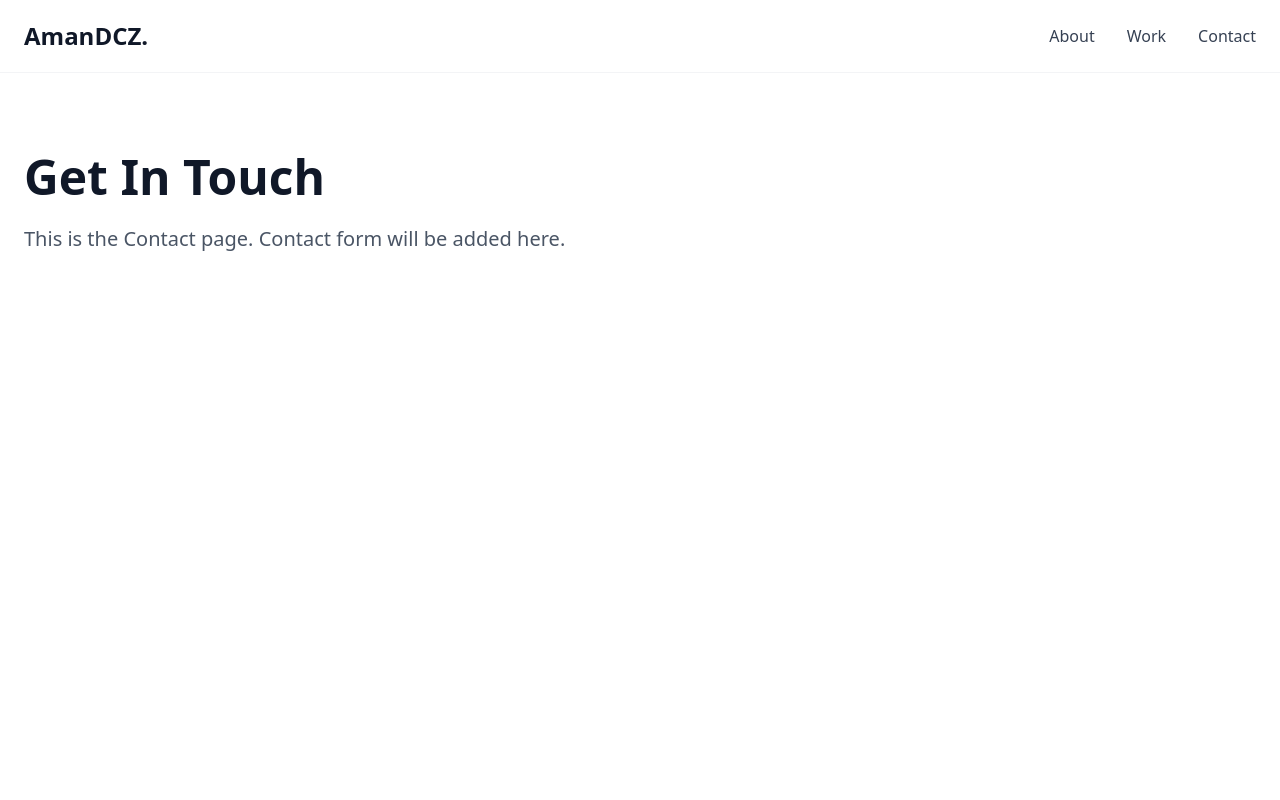
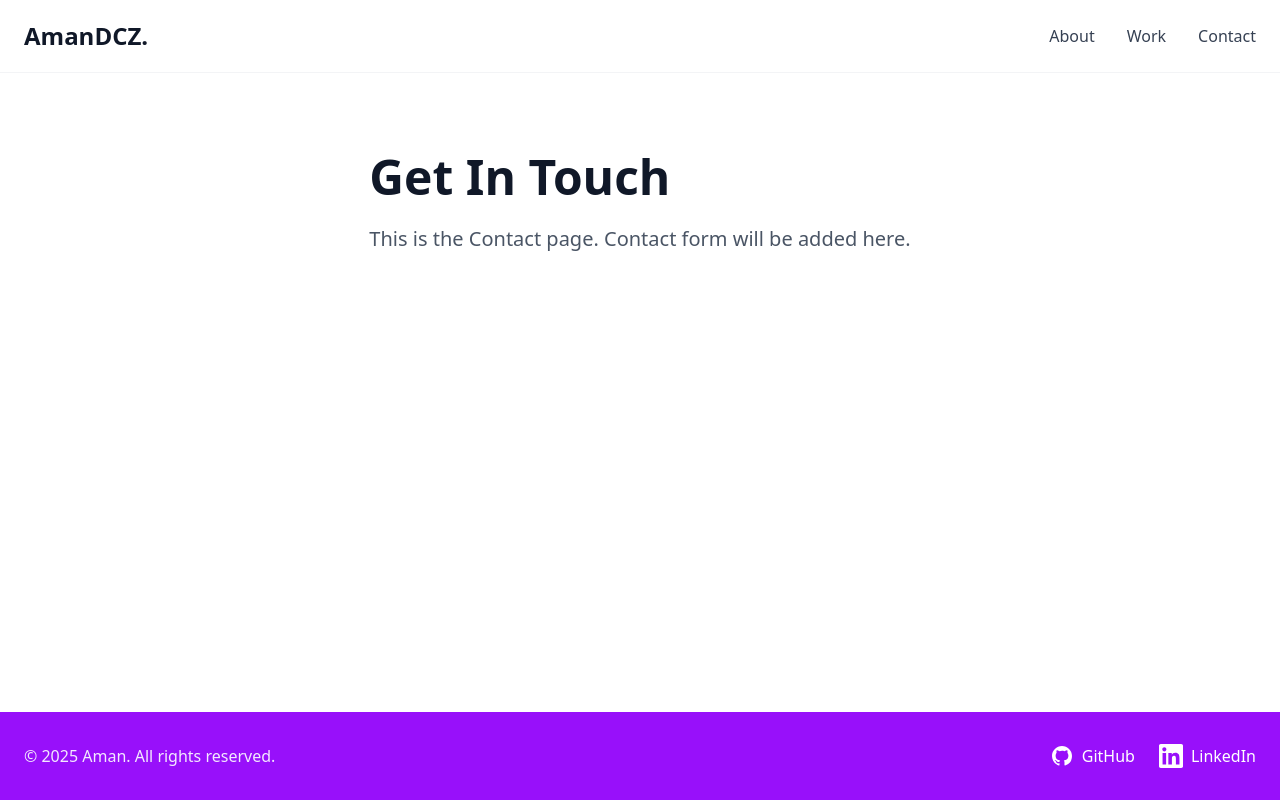
Before and after one commit to Aman-11381/portfolio-website, a React (Vite) app: page /contact in a window 1280 px wide. Built offline with nearby package versions, Linux system fonts and the light colour scheme.

Commit message:
Add Footer component to all pages and adjust layout

```diff
--- /dev/null
+++ b/src/components/Footer.tsx
@@ -0,0 +1,61 @@
+function Footer() {
+  return (
+    <footer className="bg-purple-600 text-white py-8">
+      <div className="max-w-7xl mx-auto px-6">
+        <div className="flex flex-col md:flex-row justify-between items-center gap-4">
+          {/* Left side - Copyright */}
+          <div className="text-center md:text-left">
+            <p className="text-purple-100">
+              © 2025 Aman. All rights reserved.
+            </p>
+          </div>
+
+          {/* Right side - Social links */}
+          <div className="flex items-center gap-6">
+            <a
+              href="https://github.com/yourusername"
+              target="_blank"
+              rel="noopener noreferrer"
+              className="flex items-center gap-2 text-white hover:text-purple-200 transition-colors font-medium"
+              aria-label="GitHub"
+            >
+              <svg
+                className="w-6 h-6"
+                fill="currentColor"
+                viewBox="0 0 24 24"
+                aria-hidden="true"
+              >
+                <path
+                  fillRule="evenodd"
+                  d="M12 2C6.477 2 2 6.484 2 12.017c0 4.425 2.865 8.18 6.839 9.504.5.092.682-.217.682-.483 0-.237-.008-.868-.013-1.703-2.782.605-3.369-1.343-3.369-1.343-.454-1.158-1.11-1.466-1.11-1.466-.908-.62.069-.608.069-.608 1.003.07 1.531 1.032 1.531 1.032.892 1.53 2.341 1.088 2.91.832.092-.647.35-1.088.636-1.338-2.22-.253-4.555-1.113-4.555-4.951 0-1.093.39-1.988 1.029-2.688-.103-.253-.446-1.272.098-2.65 0 0 .84-.27 2.75 1.026A9.564 9.564 0 0112 6.844c.85.004 1.705.115 2.504.337 1.909-1.296 2.747-1.027 2.747-1.027.546 1.379.202 2.398.1 2.651.64.7 1.028 1.595 1.028 2.688 0 3.848-2.339 4.695-4.566 4.943.359.309.678.92.678 1.855 0 1.338-.012 2.419-.012 2.747 0 .268.18.58.688.482A10.019 10.019 0 0022 12.017C22 6.484 17.522 2 12 2z"
+                  clipRule="evenodd"
+                />
+              </svg>
+              <span>GitHub</span>
+            </a>
+
+            <a
+              href="https://linkedin.com/in/yourusername"
+              target="_blank"
+              rel="noopener noreferrer"
+              className="flex items-center gap-2 text-white hover:text-purple-200 transition-colors font-medium"
+              aria-label="LinkedIn"
+            >
+              <svg
+                className="w-6 h-6"
+                fill="currentColor"
+                viewBox="0 0 24 24"
+                aria-hidden="true"
+              >
+                <path d="M20.447 20.452h-3.554v-5.569c0-1.328-.027-3.037-1.852-3.037-1.853 0-2.136 1.445-2.136 2.939v5.667H9.351V9h3.414v1.561h.046c.477-.9 1.637-1.85 3.37-1.85 3.601 0 4.267 2.37 4.267 5.455v6.286zM5.337 7.433c-1.144 0-2.063-.926-2.063-2.065 0-1.138.92-2.063 2.063-2.063 1.14 0 2.064.925 2.064 2.063 0 1.139-.925 2.065-2.064 2.065zm1.782 13.019H3.555V9h3.564v11.452zM22.225 0H1.771C.792 0 0 .774 0 1.729v20.542C0 23.227.792 24 1.771 24h20.451C23.2 24 24 23.227 24 22.271V1.729C24 .774 23.2 0 22.222 0h.003z" />
+              </svg>
+              <span>LinkedIn</span>
+            </a>
+          </div>
+        </div>
+      </div>
+    </footer>
+  );
+}
+
+export default Footer;
--- a/src/pages/About.tsx
+++ b/src/pages/About.tsx
@@ -1,15 +1,17 @@
 import Navigation from '../components/Navigation';
+import Footer from '../components/Footer';
 
 function About() {
   return (
-    <div className="min-h-screen bg-white">
+    <div className="min-h-screen bg-white flex flex-col">
       <Navigation />
-      <main className="max-w-7xl mx-auto px-6 py-20">
+      <main className="max-w-7xl mx-auto px-6 py-20 flex-grow">
         <h1 className="text-5xl font-bold text-gray-900 mb-6">About Me</h1>
         <p className="text-xl text-gray-600">
           This is the About page. Content will be added here soon.
         </p>
       </main>
+      <Footer />
     </div>
   );
 }
--- a/src/pages/Contact.tsx
+++ b/src/pages/Contact.tsx
@@ -1,15 +1,17 @@
 import Navigation from '../components/Navigation';
+import Footer from '../components/Footer';
 
 function Contact() {
   return (
-    <div className="min-h-screen bg-white">
+    <div className="min-h-screen bg-white flex flex-col">
       <Navigation />
-      <main className="max-w-7xl mx-auto px-6 py-20">
+      <main className="max-w-7xl mx-auto px-6 py-20 flex-grow">
         <h1 className="text-5xl font-bold text-gray-900 mb-6">Get In Touch</h1>
         <p className="text-xl text-gray-600">
           This is the Contact page. Contact form will be added here.
         </p>
       </main>
+      <Footer />
     </div>
   );
 }
--- a/src/pages/Home.tsx
+++ b/src/pages/Home.tsx
@@ -1,10 +1,11 @@
 import Navigation from '../components/Navigation';
+import Footer from '../components/Footer';
 
 function Home() {
   return (
-    <div className="min-h-screen bg-white">
+    <div className="min-h-screen bg-white flex flex-col">
       <Navigation />
-      <main>
+      <main className="flex-grow">
         <section className="max-w-7xl mx-auto px-6 py-20">
           <div className="grid grid-cols-1 lg:grid-cols-2 gap-12 items-center">
             {/* Left side - Text content */}
@@ -41,6 +42,7 @@ function Home() {
           </div>
         </section>
       </main>
+      <Footer />
     </div>
   );
 }
--- a/src/pages/Work.tsx
+++ b/src/pages/Work.tsx
@@ -1,15 +1,17 @@
 import Navigation from '../components/Navigation';
+import Footer from '../components/Footer';
 
 function Work() {
   return (
-    <div className="min-h-screen bg-white">
+    <div className="min-h-screen bg-white flex flex-col">
       <Navigation />
-      <main className="max-w-7xl mx-auto px-6 py-20">
+      <main className="max-w-7xl mx-auto px-6 py-20 flex-grow">
         <h1 className="text-5xl font-bold text-gray-900 mb-6">My Work</h1>
         <p className="text-xl text-gray-600">
           This is the Work page. Your projects will be displayed here.
         </p>
       </main>
+      <Footer />
     </div>
   );
 }
```
